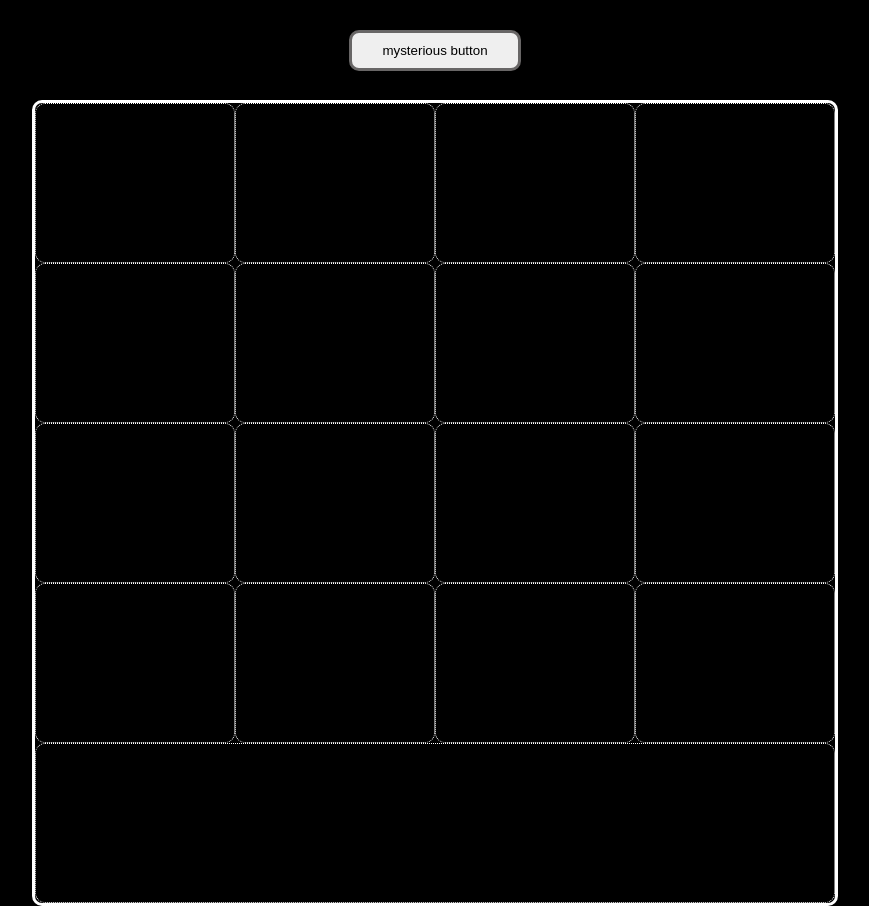
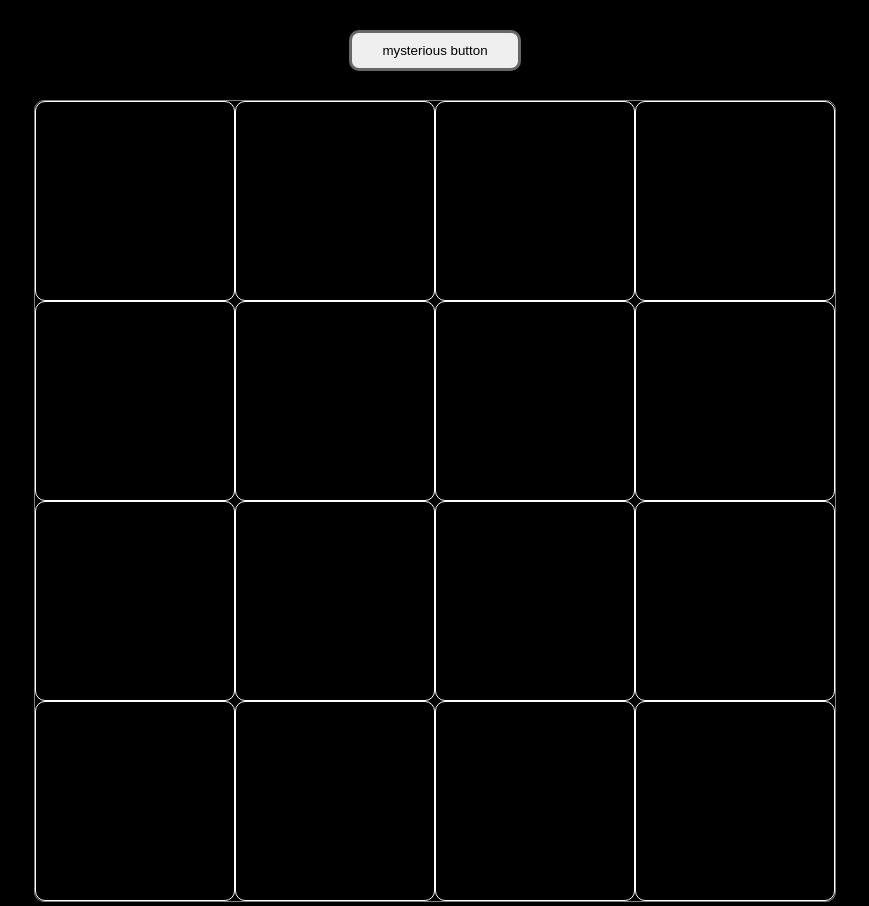
Before and after one commit to IcelandSpar/etch-a-sketch, a plain HTML site: page index.html in a window 1280 px wide. Shown: the whole page, without its empty margins (205-1074 px from the left). Drawn offline with Linux system fonts and the light colour scheme.

Commit message:
Add to feature to create grid depending on choice
The function can now get passed the choice the player makes and it will change the size of each cell depending on how many cells were chosen.

```diff
--- a/script.js
+++ b/script.js
@@ -1,22 +1,29 @@
-function buildGrid() {
+function buildGrid(userCellChoice) {
+let widthAndLength = 800 / userCellChoice;
+console.log(widthAndLength);
 
-    for (i = 0; i < 17; i++) {
-        const gridContainer = document.querySelector(".gridContainer");
-        const boxes = document.createElement("div");
 
-        gridContainer.appendChild(boxes);
-        gridContainer.style.cssText="display: flex; flex-wrap: wrap; justify-content: flex-start; border: solid white;"
-        boxes.style.cssText = "display: flex; justify-content: flex-start; flex-wrap: wrap; flex-grow: 1; flex-basis: 24%; height: auto; border-radius: 10px; border: 1px dotted white;  "
 
-        boxes.addEventListener("mouseover", () => {
-    boxes.style.cssText = "background-color: green; display: flex; justify-content: flex-start; flex-wrap: wrap; flex-grow: 1; flex-shrink: 1; align-items: stretch; border-radius: 10px; flex-basis: 24%; height: auto; border: 1px dotted black; border-radius: 10px; "
-    });
+    for (j = 0; j < userCellChoice; j++) {
+
+        for (i = 0; i < userCellChoice; i++) {
+            const gridContainer = document.querySelector('.gridContainer');
+            const cellRow = document.createElement('div');
+            gridContainer.classList.add('gridContainer');
+            cellRow.classList.add('cellRow');
+            gridContainer.appendChild(cellRow)
+
+            cellRow.style.width = `${widthAndLength}px`;
+            cellRow.style.height = `${widthAndLength}px`;
+
+        }
 
     }
 
 
+
+
     } ;
-
 
 
 
@@ -33,4 +40,4 @@ function buildGrid() {
 
 
 
-    buildGrid();
+    buildGrid(4);
--- a/styles.css
+++ b/styles.css
@@ -19,10 +19,17 @@ max-height: 800px;
     max-width: 800px;
     border-radius: 10px;
 
+    border: 1px solid gray;
 
+    display: flex;
+    flex-wrap: wrap;
 
+}
 
-
+.cellRow {
+    border: 1px solid white;
+    box-sizing: border-box;
+    border-radius: 10px;
 }
 
 .buttonContainer {
```
Lines whose indentation alone changed are shown as unchanged.
